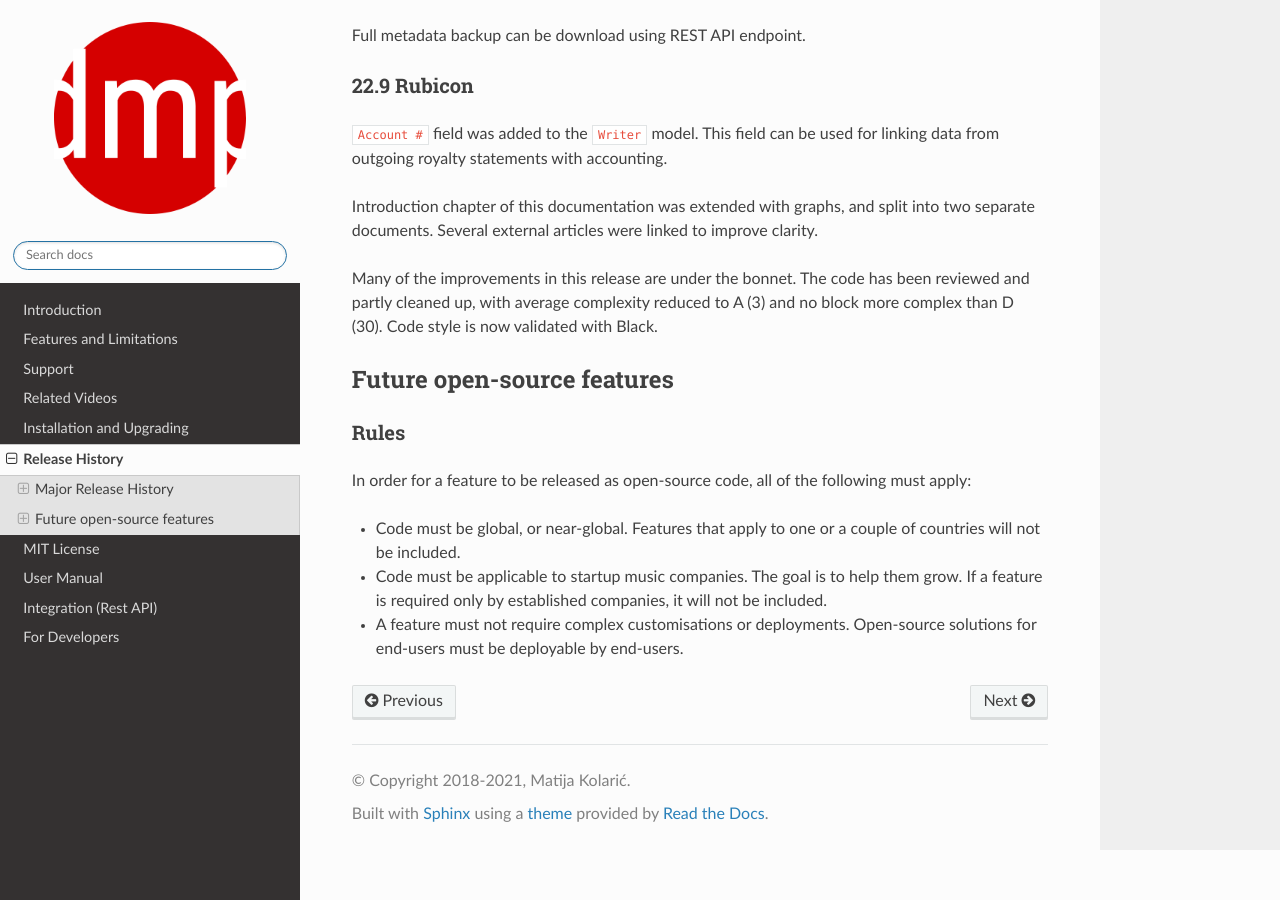
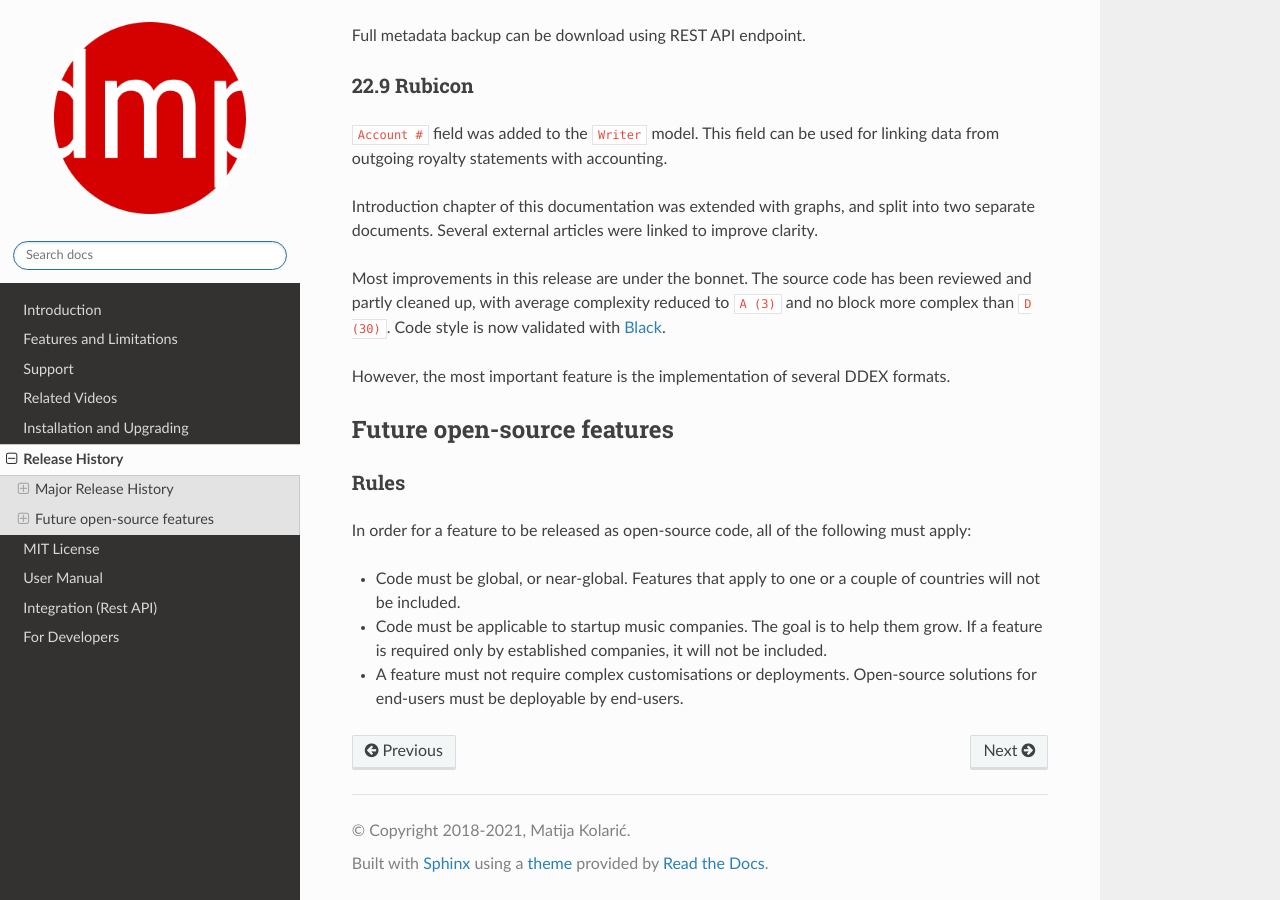
Before and after one commit to matijakolaric-com/django-music-publisher, a Sphinx documentation site: the page built from docs/releases.rst, in a window 1280 px wide and 900 px high, scrolled down 2851 px. Built offline with Sphinx 7.4.7 and the Read the Docs theme 2.0.0, drawn with Linux system fonts in a browser that asks for light colours.

```diff
--- a/docs/releases.rst
+++ b/docs/releases.rst
@@ -146,8 +146,8 @@
 ``description`` fields, to be used in front-end representations.
 Recordings received an ``audio_file`` field.
 
-Read-only REST API endpoints are available for releases and recording artists,
-enabling integration with websites.
+Read-only REST API endpoints are available for releases and recording
+artists, enabling integration with websites.
 
 Playlists can now be created, either by manually adding recordings,
 or by using batch actions in various list views, and shared
@@ -158,18 +158,22 @@
 22.9 Rubicon
 -------------------------------
 
-``Account #`` field was added to the ``Writer`` model. This field can be used for linking
-data from outgoing royalty statements with accounting.
+``Account #`` field was added to the ``Writer`` model. This field can
+be used for linking data from outgoing royalty statements with
+accounting.
 
-Introduction chapter of this documentation was extended with graphs, and split
-into two separate documents. Several external articles were linked to
-improve clarity.
+Introduction chapter of this documentation was extended with graphs,
+and split into two separate documents. Several external articles were
+linked to improve clarity.
 
-Many of the improvements in this release are under the bonnet. The code has been
-reviewed and partly cleaned up, with average complexity reduced to A (3) and
-no block more complex than D (30).
-Code style is now validated with Black.
+Most improvements in this release are under the bonnet. The
+source code has been reviewed and partly cleaned up, with average
+complexity reduced to ``A (3)`` and no block more complex than
+``D (30)``. Code style is now validated with
+`Black <https://black.readthedocs.io/en/stable/>`_.
 
+However, the most important feature is the implementation of
+several DDEX formats.
 
 Future open-source features
 ===========================
```
Also changed, not shown: 2 other files.
